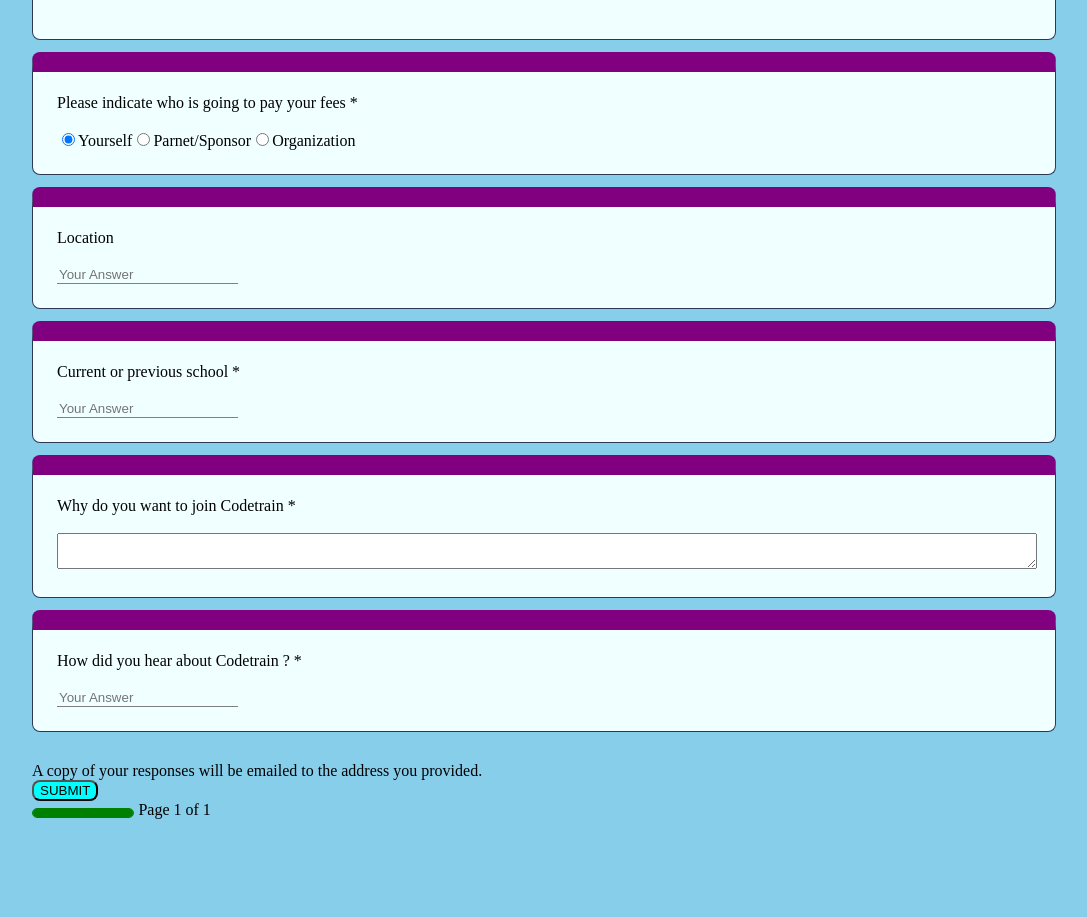
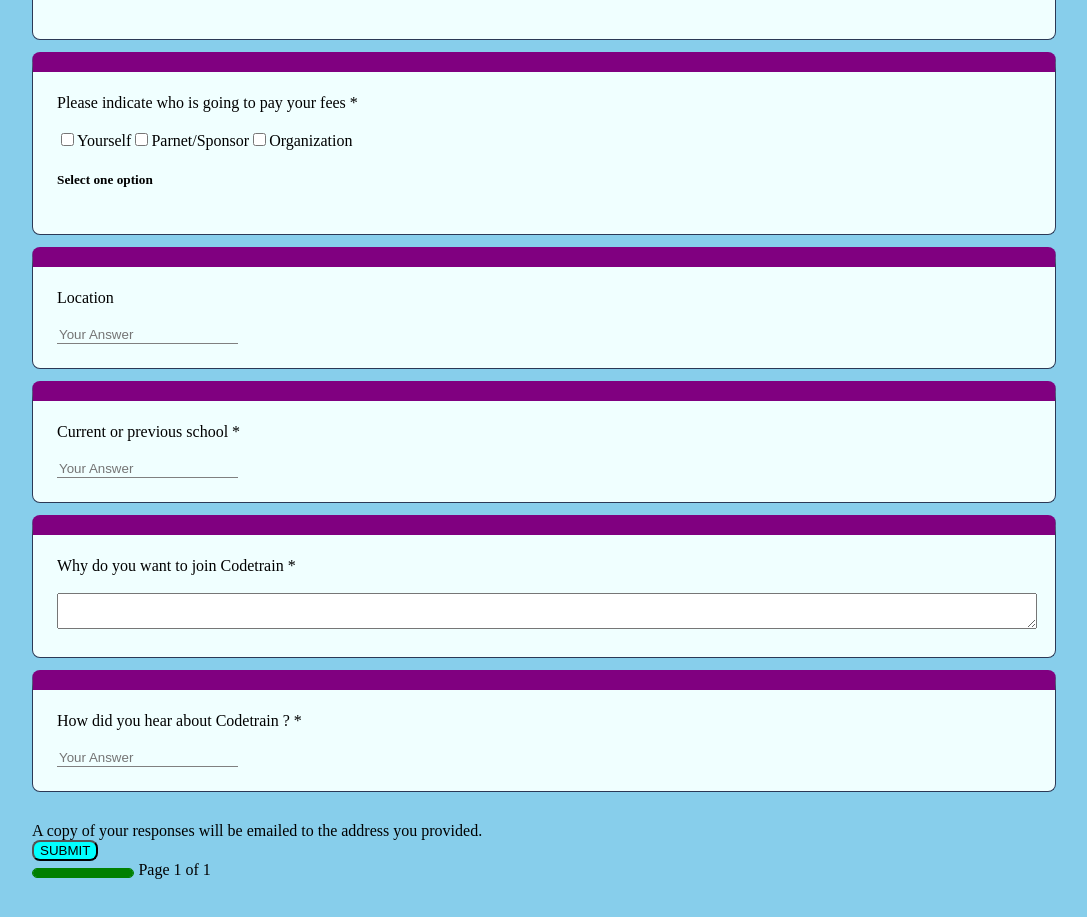
Before and after one commit to imoempire/ct-registration-form, a React (Create React App) app: page / in a window 1280 px wide. Shown: the part 1100-2017 px from the top of the page, without its empty margins (96-1183 px from the left). Built offline with nearby package versions, Linux system fonts and the light colour scheme.

Commit message:
checkbox

```diff
--- a/src/Component/Form.js
+++ b/src/Component/Form.js
@@ -54,13 +54,19 @@ export default class Form extends Component {
                         <input type="radio" name="radSize" id="sizeSmall" value="small" /><label>NO</label> <br /> <br />
                     </div>
                     <div className="who">
+
+
+
+
+
                         Please indicate who is going to pay your fees *<br /><br />
-                        <input type="radio" name="radSize" id="sizeMed" value="small" checked="checked" />
+                        <input type="checkbox" name="radSize" id="sizeMed" value="small"/>
                         <label>Yourself</label>
-                        <input type="radio" name="radSize" id="sizeMed" value="medium" />
+                        <input type="checkbox" name="radSize" id="sizeMed" value="medium" />
                         <label for="sizeSmall">Parnet/Sponsor</label>
-                        <input type="radio" name="radSize" id="sizeMed" value="large" />
+                        <input type="checkbox" name="radSize" id="sizeMed" value="large" />
                         <label for="sizeMed">Organization</label>
+                        <h5>Select one option</h5>
                     </div>
                     <div className="location">
                         <label>Location</label><br /><br />
```
